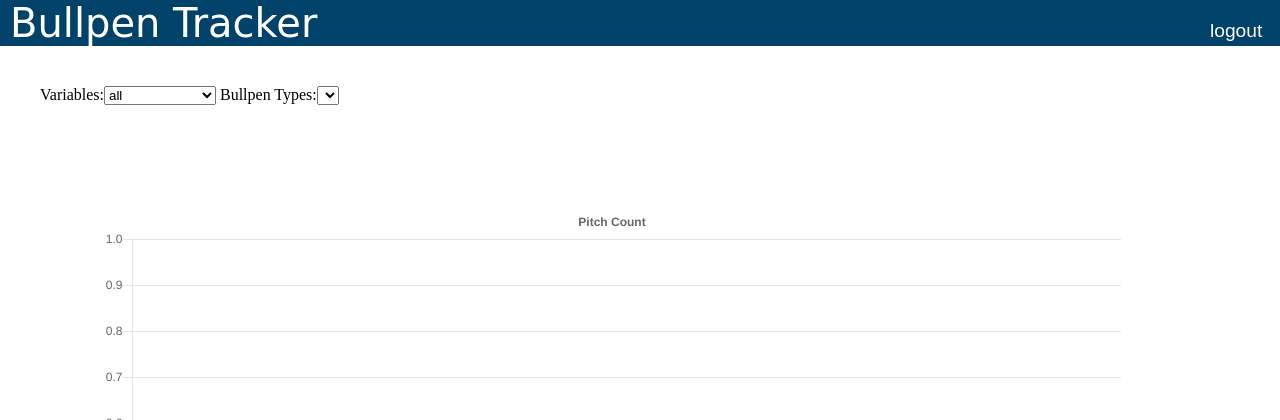
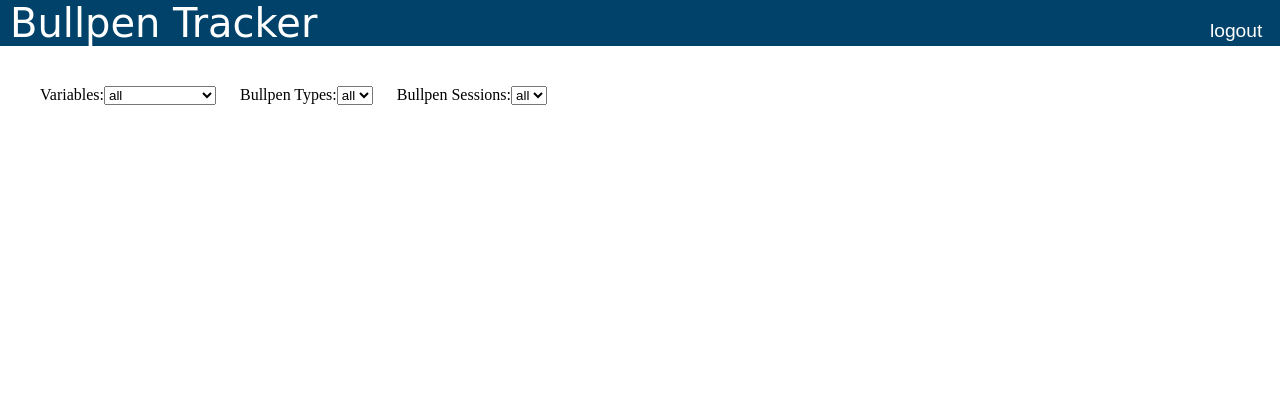
Before and after one commit to samhollenbach/BullpenTrackerServer, a Flask app: template BullpenTrackerServer/website/templates/data_viz.html in a window 1280 px wide. Shown: the top 420 px of the page. After the commit the page ends 105 px from the top, so only its background shows below. Run offline with Flask 2, Linux system fonts and the light colour scheme; the template is opened without the code that fills it, so the values that code supplies are empty; some libraries are stand-ins or nearby versions; some web fonts are replaced.

Commit message:
working type and session filters

```diff
--- a/BullpenTrackerServer/website/static/js/chart.js
+++ b/BullpenTrackerServer/website/static/js/chart.js
@@ -5,6 +5,27 @@ $(document).ready(function() {
     var pitching_data = {};
 
     $(function() {
+        bullpen_types = [];
+        bullpen_sessions = [];
+        $.get("/api/pitcher/bullpens", function(bullpen_data) {
+            for (var i = 0; i < bullpen_data.length; i++) {
+                bullpen_session = {"date":bullpen_data[i].date, "b_token":bullpen_data[i].b_token, "type":bullpen_data[i].type};
+                bullpen_sessions.push(bullpen_session);
+
+                bullpen_type = bullpen_data[i].type;
+                if (!bullpen_types.includes(bullpen_type)) {
+                    bullpen_types.push(bullpen_type);
+                }
+            };
+
+            set_select();
+        });
+    });
+
+
+    function set_select() {
+        var b_tokens = [];
+
         var text = "<option selected value='all'>all</option>";
         $("#stat_select").append(text);
         for (var i = 0; i < vars.length; i++) {
@@ -13,38 +34,82 @@ $(document).ready(function() {
             $("#stat_select").append(text);
         };
 
-        $.get("/api/pitcher/bullpens", function(bullpen_data) {
-            bullpen_types = [];
-            for (var i = 0; i < bullpen_data.length; i++) {
-                bullpen_type = bullpen_data[i].type;
-                if (!bullpen_types.includes(bullpen_type)) {
-                    bullpen_types.push(bullpen_type);
-                }
-            };
         var text = "<option selected value='all'>all</option>";
-            $("#ullpentype_select").append(text);
+        $("#type_select").append(text);
         for (var i = 0; i < bullpen_types.length; i++) {
             var text = "<option value='" + bullpen_types[i] + "'>" + bullpen_types[i] + "</option>";
-                $("#bullpentype_select").append(text);
+            $("#type_select").append(text);
         };
-        });
-    });
+
+        var text = "<option selected value='all'>all</option>";
+        $("#session_select").append(text);
+        for (var i = 0; i < bullpen_sessions.length; i++) {
+            var text = "<option value='" + bullpen_sessions[i].b_token + "'>" + bullpen_sessions[i].date + "</option>";
+            b_tokens.push(bullpen_sessions[i].b_token)
+            $("#session_select").append(text);
+        };
+
+//        ajax(b_tokens);
+    };
 
     $("#stat_select").on("change", function () {
         var stat = $("#chart_form #stat_select option:selected");
-        var type = $("#chart_form #bullpentype_select option:selected");
+        console.log(stat.val());
     });
 
-    $("#bullpentype_select").on("change", function () {
-        var type = $("#chart_form #bullpentype_select option:selected");
+    $("#type_select").on("change", function () {
+        var type = $("#chart_form #type_select option:selected");
+
+        var type = type.val();
+        var text = "<option selected value='all'>all</option>";
+        $("#session_select").html(text);
+        for (var i = 0; i < bullpen_sessions.length; i++) {
+            if (type == "all") {
+                var text = "<option value='" + bullpen_sessions[i].b_token + "'>" + bullpen_sessions[i].date + "</option>";
+                $("#session_select").append(text);
+            }
+            else if (bullpen_sessions[i].type == type) {
+                var text = "<option value='" + bullpen_sessions[i].b_token + "'>" + bullpen_sessions[i].date + "</option>";
+                $("#session_select").append(text);
+            }
+
+        };
     });
 
+    $("#session_select").on("change", function () {
+        var session = $("#chart_form #session_select option:selected");
+        if (session.val() == "all") {
+            var tokens_list = $('#session_select option').map(function() { return $(this).val(); }).get();
+            tokens_list.shift();
+//            ajax(tokens_list);
+        } else {
+            ajax([session.val()]);
+        }
+    });
+
+    function ajax(b_tokens) {
+
+        var all_pitches = [];
+
+        for (i = 0; i < b_tokens.length; i++) {
             $.ajax({
                 method: 'GET',
-        url: "/api/bullpen/4738af76",
+                url: "/api/bullpen/" + b_tokens[i],
                 success: function(pitch_data) {
+                    all_pitches = all_pitches.concat(pitch_data);
+                },
+                complete: function(pitch_data) {
+                    if (i == b_tokens.length) {
+                        processData(all_pitches);
+                    }
+                }
+            });
+        };
+    };
 
+    function processData(pitch_data) {
         var pitch_count = 1;
+
         for (i = 0; i < pitch_data.length; i++) {
 
             var pitch_type = pitch_data[i].pitch_type;
@@ -89,11 +154,10 @@ $(document).ready(function() {
         };
 
 
-//            create_chart();
-            new_chart();
-            bubble_chart();
+//        create_chart();
+//        new_chart();
+//        bubble_chart();
     }
-    });
 
 
     function bubble_chart() {
--- a/BullpenTrackerServer/website/static/style.css
+++ b/BullpenTrackerServer/website/static/style.css
@@ -204,3 +204,7 @@ canvas {
     margin-top: 40px;
     margin-left: 40px;
 }
+
+#chart_form select {
+    margin-right: 20px;
+}
--- a/BullpenTrackerServer/website/templates/data_viz.html
+++ b/BullpenTrackerServer/website/templates/data_viz.html
@@ -21,7 +21,8 @@
     <div class="form_div">
         <form id="chart_form">
             Variables:<select id="stat_select"></select>
-            Bullpen Types:<select id="bullpentype_select"></select>
+            Bullpen Types:<select id="type_select"></select>
+            Bullpen Sessions:<select id="session_select"></select>
         </form>
     </div>
 
```
Lines whose indentation alone changed are shown as unchanged.
